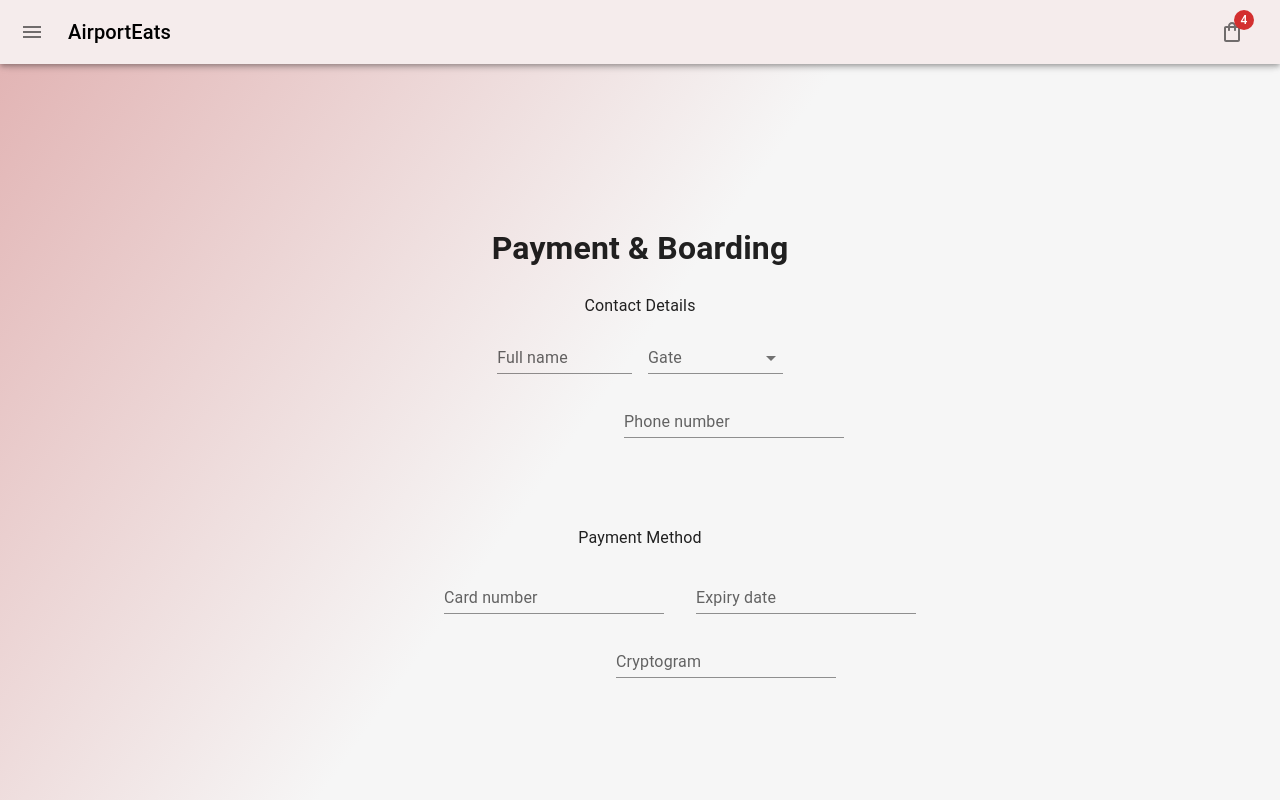
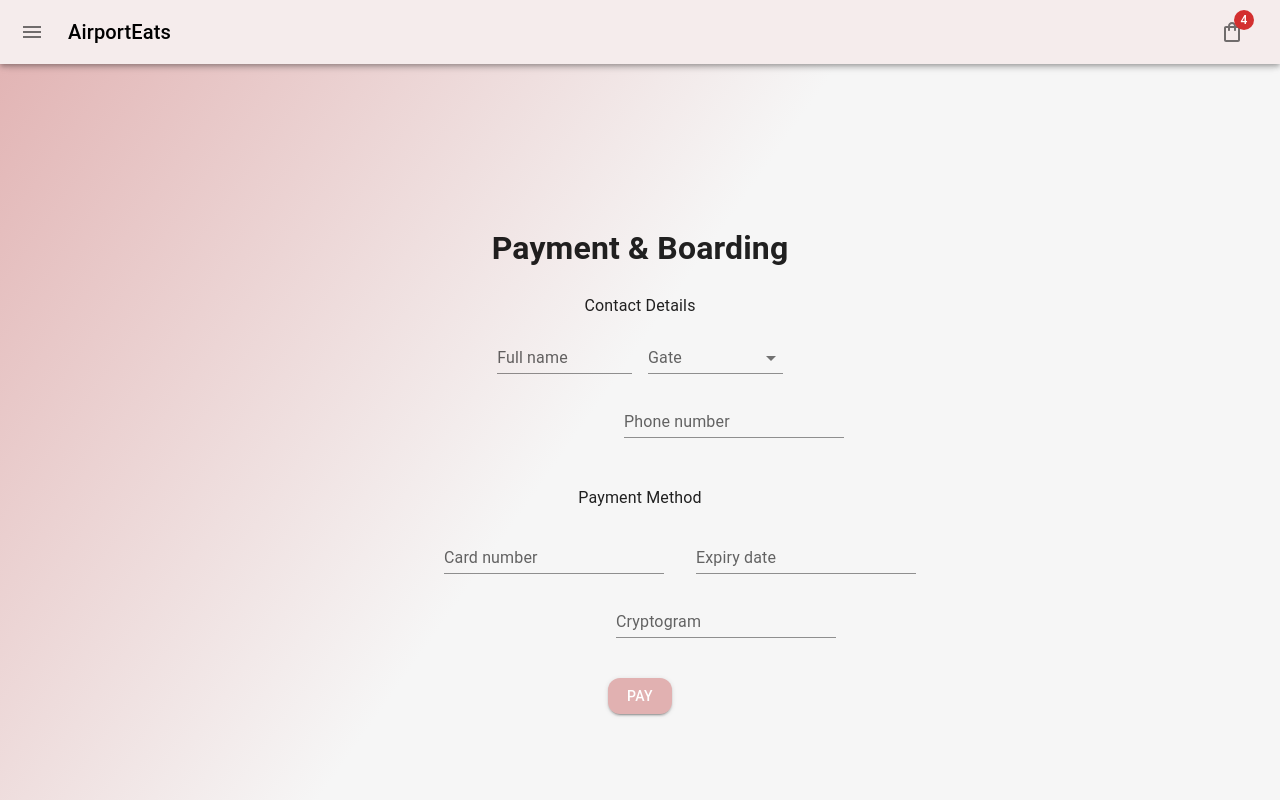
Before and after one commit to WildCodeSchool/04_2023_LYON_CDA_P2_-AirportEats, a React (Vite) app in the folder frontend/: page /payment in a window 1280 px wide. Built offline with nearby package versions, Linux system fonts and the light colour scheme.

Commit message:
added pay button

```diff
--- a/frontend/src/pages/Payment.jsx
+++ b/frontend/src/pages/Payment.jsx
@@ -5,7 +5,7 @@ import MenuItem from "@mui/material/MenuItem";
 import FormControl from "@mui/material/FormControl";
 import Select from "@mui/material/Select";
 import { useState } from "react";
-import { Typography } from "@mui/material";
+import { Button, Typography } from "@mui/material";
 
 export default function Payment() {
   const [gate, setGate] = useState("");
@@ -47,7 +47,7 @@ export default function Payment() {
       <Box sx={{ display: "flex", justifyContent: "left", p: 1, ml: 77 }}>
         <TextField id="phone-number" label="Phone number" variant="standard" />
       </Box>
-      <Typography sx={{ pt: 10 }}>Payment Method</Typography>
+      <Typography sx={{ pt: 5 }}>Payment Method</Typography>
       <Box sx={{ display: "flex", justifyContent: "center", ml: 10 }}>
         <TextField
           id="card-number"
@@ -65,6 +65,12 @@ export default function Payment() {
       <Box sx={{ display: "flex", justifyContent: "left", ml: 77 }}>
         <TextField id="cryptogram" label="Cryptogram" variant="standard" />
       </Box>
+      <Button
+        variant="contained"
+        sx={{ m: 5, borderRadius: 3, backgroundColor: "#e1b1b1" }}
+      >
+        Pay
+      </Button>
     </>
   );
 }
```
